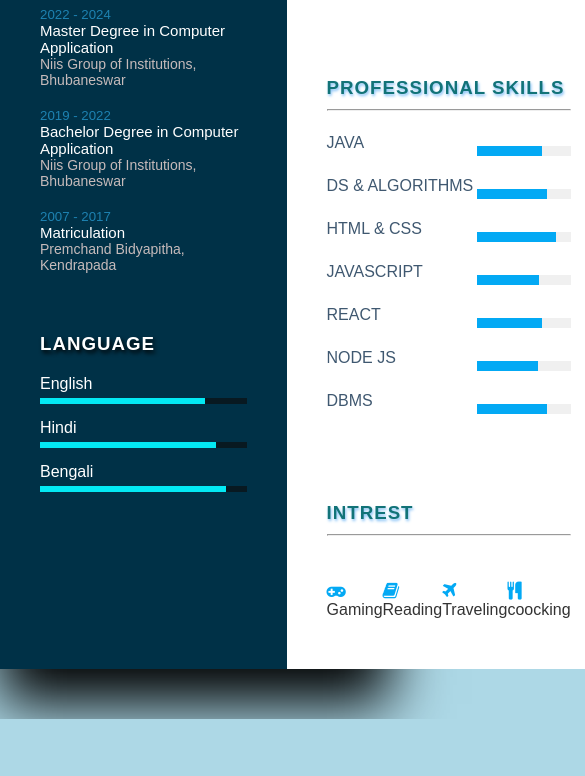
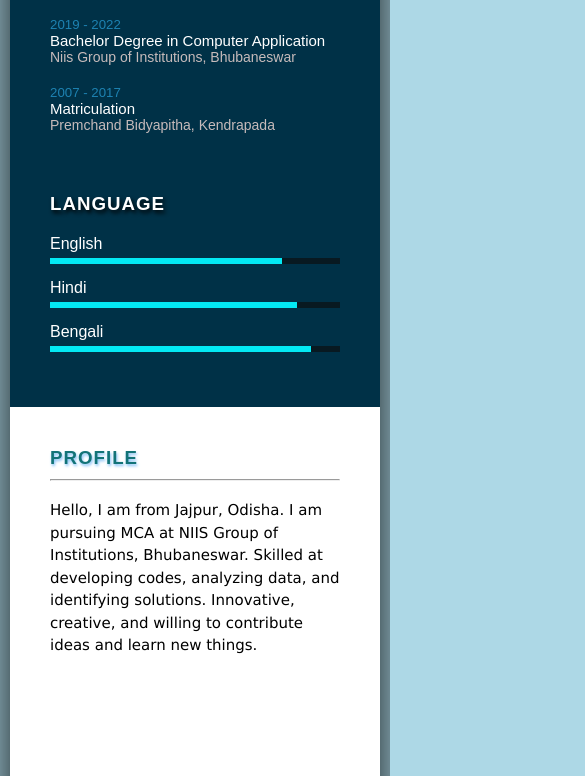
Before and after one commit to ManikMistry/CV, a plain HTML site: page index.html in a window 390 px wide. Shown: the part 721-1497 px from the top of the page, 585 px wide, since content can reach past the window. Before the commit the page ends 1440 px from the top, so only its background shows below. Drawn offline with Linux system fonts and the light colour scheme.

Commit message:
Update style.css

```diff
--- a/style.css
+++ b/style.css
@@ -215,3 +215,23 @@ body{
     height: 300px;
     width: 315px;
 }
+@media(max-width:1000px){
+    .container{
+        margin: 10px;
+        grid-template-columns: repeat(1,1fr);
+    }
+    .Intrest ul{
+        grid-template-columns: repeat(2,1fr);
+    }
+}
+@media(max-width:600px){
+    .course .box{
+        grid-template-columns: repeat(1,1fr);
+    }
+    .course .box h4{
+         padding-bottom: 20px;
+    }
+    .Intrest ul{
+        grid-template-columns: repeat(1,1fr);
+    }
+}
```
